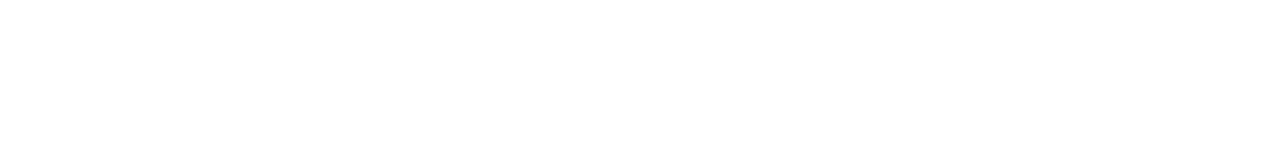
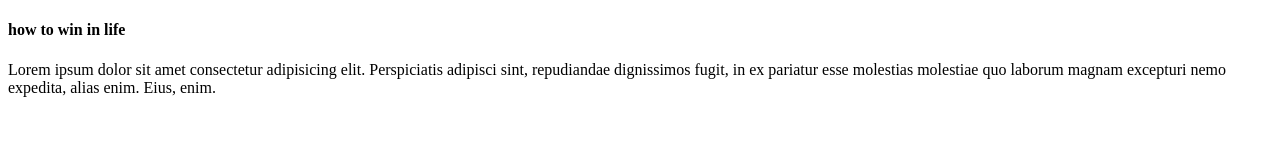
Before and after one commit to bijoychowdhury/my-second-repo, a plain HTML site: page index.html in a window 1280 px wide. Drawn offline with Linux system fonts and the light colour scheme.

Commit message:
added a new paragraph in index.html

```diff
--- a/index.html
+++ b/index.html
@@ -6,6 +6,7 @@
     <title>my seconde repo</title>
 </head>
 <body>
-
+    <h4>how to win in life</h4>
+    <p> Lorem ipsum dolor sit amet consectetur adipisicing elit. Perspiciatis adipisci sint, repudiandae dignissimos fugit, in ex pariatur esse molestias molestiae quo laborum magnam excepturi nemo expedita, alias enim. Eius, enim.</p>
 </body>
 </html>
```
